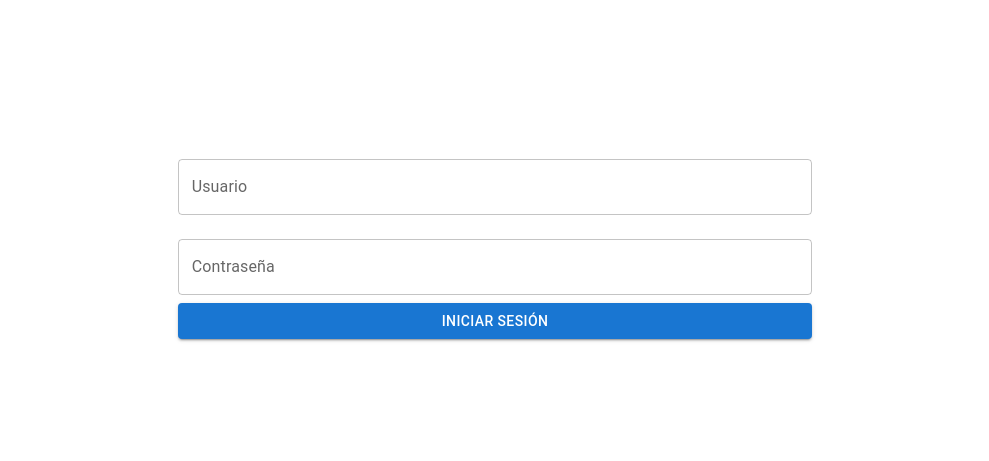
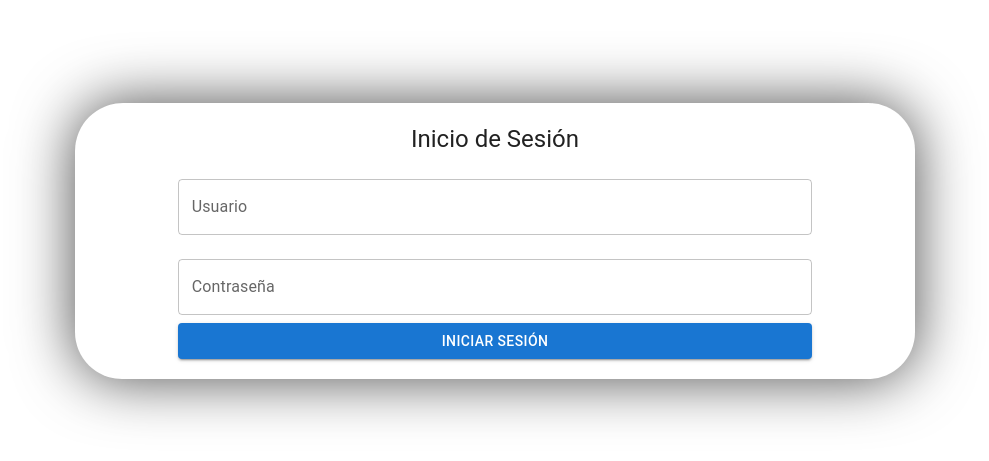
Before and after one commit to LorenzoGalaverna/INET-Front, a React (Vite) app: page /login in a window 1280 px wide. Shown: the part 159-620 px from the top of the page, without its empty margins (145-1134 px from the left). Built offline with nearby package versions, Linux system fonts and the light colour scheme.

Commit message:
haciendo estilos

```diff
--- a/src/pages/login.jsx
+++ b/src/pages/login.jsx
@@ -1,6 +1,8 @@
 import React, { useState } from 'react';
 import TextField from '@mui/material/TextField';
 import Button from '@mui/material/Button';
+import Paper from '@mui/material/Paper';
+import Typography from '@mui/material/Typography';
 
 function Login() {
   const [formData, setFormData] = useState({
@@ -22,8 +24,25 @@ function Login() {
     console.log('Datos de inicio de sesión:', formData);
   };
 
+  // Estilos
+  const containerStyle = {
+    width: '800px',
+    padding: '20px',
+    borderRadius: '48px 47px 47px 47px',
+    margin: '0 auto',
+    display: 'flex',
+    flexDirection: 'column',
+    alignItems: 'center',
+    boxShadow: '0px 0px 60px 0px rgba(0,0,0,0.71)',
+  };
+
   return (
+    <Paper elevation={3} className="login-container" style={containerStyle}>
+      <Typography variant="h5" gutterBottom>
+        Inicio de Sesión
+      </Typography>
       <form onSubmit={handleSubmit}>
+        {/* Campos de entrada */}
         <TextField
           label="Usuario"
           variant="outlined"
@@ -43,6 +62,7 @@ function Login() {
           fullWidth
           margin="normal"
         />
+        {/* Botón de inicio de sesión */}
         <Button
           type="submit"
           variant="contained"
@@ -52,6 +72,7 @@ function Login() {
           Iniciar sesión
         </Button>
       </form>
+    </Paper>
   );
 }
 
```
Lines whose indentation alone changed are shown as unchanged.
